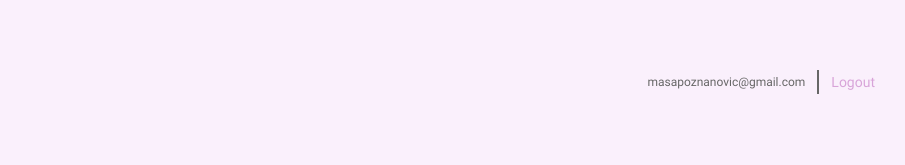
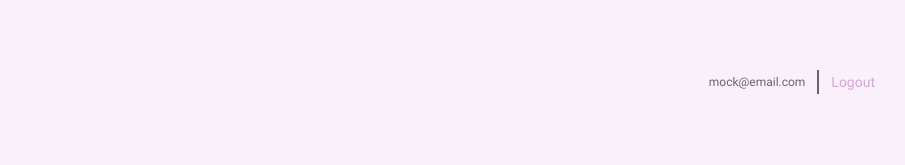
Before and after one commit to vegaitglobal/sos-zenski-centar, a React (Create React App) app in the folder sos-web/: page / in a window 1280 px wide. Shown: the top 165 px of the page, without its empty margins (281-1186 px from the left). Built offline with nearby package versions, Linux system fonts and the light colour scheme.

Commit message:
changed logout header component location

```diff
--- a/sos-web/src/components/LogoutHeader/LogoutHeader.js
+++ b/sos-web/src/components/molecules/LogoutHeader/LogoutHeader.js
@@ -1,18 +1,18 @@
-import { Paragraph } from '../atoms/Paragraph/Paragraph';
+import { Paragraph } from '../../atoms/Paragraph/Paragraph';
 import {
   StyledLogoutButton,
   StyledLogoutHeader,
   StyledSeparator,
 } from './LogoutHeader.styles';
 
-export const LogoutHeader = ({ username = 'masapoznanovic@gmail.com' }) => {
+export const LogoutHeader = ({ username }) => {
   return (
     <StyledLogoutHeader>
       <Paragraph type="small" color="grey">
         {username}
       </Paragraph>
       <StyledSeparator />
-      <StyledLogoutButton>
+      <StyledLogoutButton href="/login">
         <Paragraph type="medium" color="pink">
           Logout
         </Paragraph>
--- a/sos-web/src/components/LogoutHeader/LogoutHeader.styles.js
+++ b/sos-web/src/components/molecules/LogoutHeader/LogoutHeader.styles.js
@@ -1,5 +1,5 @@
 import styled from 'styled-components';
-import { AbstractButton } from '../atoms/AbstractButton/AbstractButton';
+import { AbstractButton } from '../../atoms/AbstractButton/AbstractButton';
 
 export const StyledLogoutHeader = styled.div`
   position: absolute;
--- a/sos-web/src/components/organisms/HomeContent/HomeContent.js
+++ b/sos-web/src/components/organisms/HomeContent/HomeContent.js
@@ -10,12 +10,12 @@ import { Icon } from '../../atoms/Icon/Icon';
 import { rgba } from 'polished';
 import { theme } from '../../../styles/config/theme';
 import { Paragraph } from '../../atoms/Paragraph/Paragraph';
-import { LogoutHeader } from '../../LogoutHeader/LogoutHeader';
+import { LogoutHeader } from '../../molecules/LogoutHeader/LogoutHeader';
 
 export const HomeContent = () => {
   return (
     <StyledHomeContent $backgroundColor={rgba(theme.color.pink, 0.3)}>
-      <LogoutHeader></LogoutHeader>
+      <LogoutHeader username={'mock@email.com'}></LogoutHeader>
       <StyledTitle>
         <StyledSeparator />
         <Paragraph type="large" color="grey" fontWeight="">
@@ -23,7 +23,7 @@ export const HomeContent = () => {
         </Paragraph>
       </StyledTitle>
       <StyledHomeButtonsContainer>
-        <StyledHomeButton href="/">
+        <StyledHomeButton href="/forms">
           <Icon.Plus />
           <StyledHeading type="h2">Evidentiraj novi poziv</StyledHeading>
         </StyledHomeButton>
```
